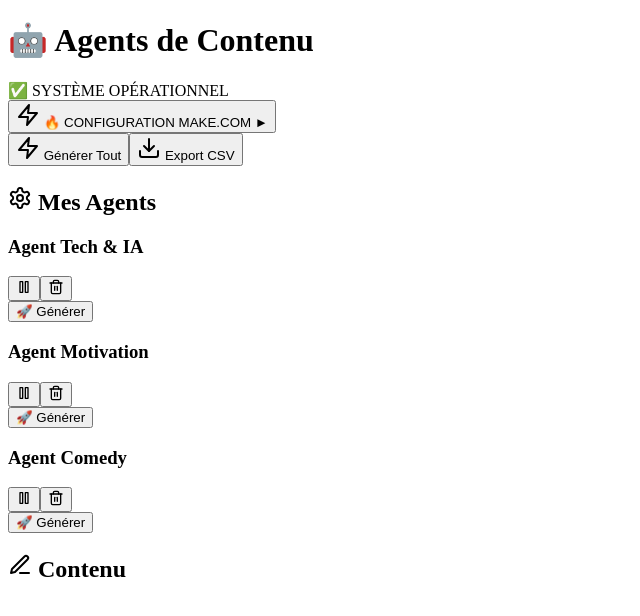
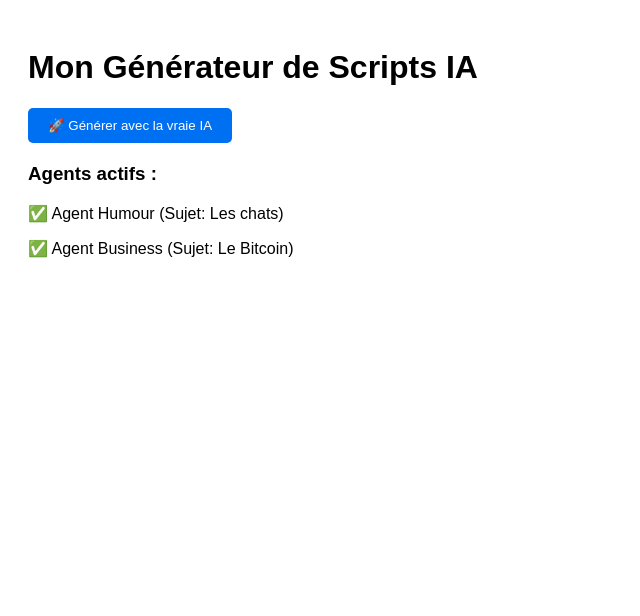
Before and after one commit to MichInnovente/mon-agent-tiktok, a React (Create React App) app: page / in a window 1280 px wide. Shown: the top 616 px of the page, without its empty margins (0-640 px from the left). Built offline with nearby package versions, Linux system fonts and the light colour scheme.

Commit message:
Update App.js

```diff
--- a/src/App.js
+++ b/src/App.js
@@ -1,200 +1,78 @@
 import React, { useState } from 'react';
-import { Play, Pause, Settings, Plus, Trash2, Video, Edit3, Zap, Download, Upload, Copy, CheckCircle, ExternalLink } from 'lucide-react';
 
-export default function SocialContentAgents() {
+function App() {
   const [agents, setAgents] = useState([
-    {
-      id: 1,
-      name: 'Agent Tech & IA',
-      platform: 'tiktok',
-      topics: 'Intelligence artificielle, nouvelles technologies, gadgets innovants',
-      tone: 'informatif',
-      frequency: 'daily',
-      active: true,
-      hashtags: '#IA #Tech #Innovation #TikTokTech'
+    { id: 1, name: 'Agent Humour', topic: 'Les chats' },
+    { id: 2, name: 'Agent Business', topic: 'Le Bitcoin' }
+  ]);
+  const [isGenerating, setIsGenerating] = useState(false);
+  const [webhookUrl, setWebhookUrl] = useState('https://hook.eu1.make.com/khnu3q4f4e7djqx2kj9yqyu9rqsk0lc8');
+
+  const generateWithAI = async () => {
+    setIsGenerating(true);
+
+    // On récupère ta clé cachée dans Vercel
+    const apiKey = process.env.REACT_APP_GROQ_API_KEY;
+
+    for (const agent of agents) {
+      try {
+        // 1. Appel à l'IA (Groq)
+        const response = await fetch("https://api.groq.com/openai/v1/chat/completions", {
+          method: "POST",
+          headers: {
+            "Authorization": `Bearer ${apiKey}`,
+            "Content-Type": "application/json"
           },
-    {
-      id: 2,
-      name: 'Agent Motivation',
-      platform: 'youtube',
-      topics: 'Citations inspirantes, développement personnel, success stories',
-      tone: 'inspirant',
-      frequency: 'daily',
-      active: true,
-      hashtags: '#Motivation #Success #Mindset #Inspiration'
-    },
-    {
-      id: 3,
-      name: 'Agent Comedy',
-      platform: 'tiktok',
-      topics: 'Situations du quotidien, sketches courts, humour relateable',
-      tone: 'humoristique',
-      frequency: 'biweekly',
-      active: true,
-      hashtags: '#Humour #Comedy #Funny #LOL'
-    }
-  ]);
-
-  const [showAddAgent, setShowAddAgent] = useState(false);
-  const [generatedContent, setGeneratedContent] = useState([]);
-  const [isGenerating, setIsGenerating] = useState(false);
-  const [copiedId, setCopiedId] = useState(null);
-  const [showWebhookSetup, setShowWebhookSetup] = useState(false);
- const [webhookUrl, setWebhookUrl] = useState('https://hook.eu1.make.com/khnu3q4f4e7djqx2kj9yqyu9rqsk0lc8');
-  const [webhookSaved, setWebhookSaved] = useState(false);
-
-  const [newAgent, setNewAgent] = useState({
-    name: '',
-    platform: 'tiktok',
-    topics: '',
-    tone: 'informatif',
-    frequency: 'daily',
-    active: true,
-    hashtags: ''
+          body: JSON.stringify({
+            model: "llama3-8b-8192",
+            messages: [
+              { role: "system", content: `Tu es ${agent.name}. Rédige un script TikTok court et viral.` },
+              { role: "user", content: `Sujet : ${agent.topic}` }
+            ]
+          })
         });
 
-  const addAgent = () => {
-    if (newAgent.name && newAgent.topics) {
-      setAgents([...agents, { ...newAgent, id: Date.now() }]);
-      setNewAgent({
-        name: '', platform: 'tiktok', topics: '', tone: 'informatif', frequency: 'daily', active: true, hashtags: ''
-      });
-      setShowAddAgent(false);
-    }
-  };
+        const data = await response.json();
+        const aiScript = data.choices[0].message.content;
 
-  const deleteAgent = (id) => setAgents(agents.filter(a => a.id !== id));
-  const toggleAgent = (id) => setAgents(agents.map(a => a.id === id ? {...a, active: !a.active} : a));
-
-  const sendToWebhook = async (content) => {
-    if (!webhookUrl) return;
-    try {
-      const response = await fetch(webhookUrl, {
+        // 2. Envoi vers Make.com
+        await fetch(webhookUrl, {
           method: 'POST',
           headers: { 'Content-Type': 'application/json' },
-        mode: 'cors',
-        body: JSON.stringify(content)
+          body: JSON.stringify({
+            agentName: agent.name,
+            topic: agent.topic,
+            script: aiScript,
+            date: new Date().toISOString()
+          })
         });
-      if (response.ok) console.log('✅ Envoyé à Make');
+
       } catch (error) {
-      console.error('Erreur webhook:', error);
+        console.error("Erreur avec l'agent " + agent.name, error);
       }
-  };
+    }
 
-  const generateContent = async (agent) => {
-    setIsGenerating(true);
-    // Simulation de génération (car la clé API Anthropic ne doit pas être exposée côté client)
-    setTimeout(() => {
-      const newContent = {
-        id: Date.now(),
-        agentName: agent.name,
-        platform: agent.platform,
-        title: `Nouveau contenu pour ${agent.name}`,
-        script: `🎬 HOOK: Super news sur ${agent.topics} !\n\n📱 CONTENU: Voici pourquoi c'est important...\n\n🎯 CTA: Abonne-toi !`,
-        hashtags: agent.hashtags || '',
-        timestamp: new Date().toLocaleString('fr-FR')
-      };
-      setGeneratedContent(prev => [newContent, ...prev]);
-      if (webhookUrl) sendToWebhook(newContent);
     setIsGenerating(false);
-    }, 1500);
-  };
-
-  const generateAllActive = () => {
-    const activeAgents = agents.filter(a => a.active);
-    activeAgents.forEach((agent, index) => {
-      setTimeout(() => generateContent(agent), index * 2000);
-    });
-  };
-
-  const copyToClipboard = (content) => {
-    const fullText = `${content.title}\n\n${content.script}\n\n${content.hashtags}`;
-    navigator.clipboard.writeText(fullText);
-    setCopiedId(content.id);
-    setTimeout(() => setCopiedId(null), 2000);
-  };
-
-  const exportToCSV = () => {
-    const headers = ['Plateforme', 'Titre', 'Script', 'Hashtags', 'Agent', 'Date'];
-    const rows = generatedContent.map(c => [c.platform, c.title, c.script.replace(/\n/g, ' '), c.hashtags, c.agentName, c.timestamp]);
-    const csv = [headers.join(','), ...rows.map(row => row.map(cell => `"${cell}"`).join(','))].join('\n');
-    const blob = new Blob([csv], { type: 'text/csv' });
-    const url = URL.createObjectURL(blob);
-    const a = document.createElement('a');
-    a.href = url;
-    a.download = `scripts_${Date.now()}.csv`;
-    a.click();
+    alert("Tous les scripts ont été générés par l'IA et envoyés à Make !");
   };
 
   return (
-    <div className="min-h-screen bg-gradient-to-br from-purple-900 via-blue-900 to-indigo-900 p-6">
-      <div className="max-w-7xl mx-auto">
-        <div className="text-center mb-8">
-          <h1 className="text-5xl font-bold text-white mb-3">🤖 Agents de Contenu</h1>
-          <div className="mt-4 inline-block bg-green-500/20 border border-green-400 text-green-200 px-4 py-2 rounded-lg">
-            ✅ SYSTÈME OPÉRATIONNEL
-          </div>
-        </div>
+    <div style={{ padding: '20px', fontFamily: 'sans-serif' }}>
+      <h1>Mon Générateur de Scripts IA</h1>
+      <button
+        onClick={generateWithAI}
+        disabled={isGenerating}
+        style={{ padding: '10px 20px', backgroundColor: '#0070f3', color: 'white', border: 'none', borderRadius: '5px', cursor: 'pointer' }}
+      >
+        {isGenerating ? 'IA en cours de rédaction...' : '🚀 Générer avec la vraie IA'}
+      </button>
 
-        {/* Webhook Setup */}
-        <div className="mb-6 bg-gradient-to-r from-orange-500/20 to-yellow-500/20 rounded-2xl p-6 border-4 border-orange-400 shadow-2xl">
-          <button onClick={() => setShowWebhookSetup(!showWebhookSetup)} className="w-full flex items-center justify-center gap-3 text-white font-bold text-2xl mb-3 bg-orange-500 hover:bg-orange-600 py-4 rounded-xl transition">
-            <Zap className="w-8 h-8" /> 🔥 CONFIGURATION MAKE.COM {showWebhookSetup ? '▼' : '►'}
-          </button>
-          {showWebhookSetup && (
-            <div className="mt-4 bg-white/10 rounded-xl p-6">
-              <input type="text" placeholder="Colle ton URL Make ici..." value={webhookUrl} onChange={(e) => setWebhookUrl(e.target.value)} className="w-full bg-white/20 text-white px-6 py-4 rounded-xl border-2 border-white/30 mb-4" />
-              <button onClick={() => { setWebhookSaved(true); alert('Lien enregistré !'); }} className="w-full bg-green-500 text-white py-4 rounded-xl font-bold">💾 SAUVEGARDER</button>
-            </div>
-          )}
-        </div>
-
-        <div className="flex gap-4 mb-8 justify-center">
-          <button onClick={generateAllActive} disabled={isGenerating} className="bg-pink-500 text-white px-8 py-4 rounded-xl font-bold flex items-center gap-2 transform hover:scale-105 transition">
-            <Zap className="w-6 h-6" /> {isGenerating ? 'Génération...' : 'Générer Tout'}
-          </button>
-          <button onClick={exportToCSV} className="bg-teal-500 text-white px-8 py-4 rounded-xl font-bold flex items-center gap-2 transform hover:scale-105 transition">
-            <Download className="w-6 h-6" /> Export CSV
-          </button>
-        </div>
-
-        <div className="grid grid-cols-1 lg:grid-cols-2 gap-6">
-          {/* Panel Agents */}
-          <div className="bg-white/10 backdrop-blur-lg rounded-2xl p-6 border border-white/20">
-            <h2 className="text-2xl font-bold text-white mb-6 flex items-center gap-2"><Settings className="w-6 h-6" /> Mes Agents</h2>
-            <div className="space-y-4">
-              {agents.map(agent => (
-                <div key={agent.id} className="bg-white/5 rounded-xl p-4 border border-white/10">
-                  <div className="flex justify-between mb-2">
-                    <h3 className="text-white font-bold">{agent.name}</h3>
-                    <div className="flex gap-2">
-                       <button onClick={() => toggleAgent(agent.id)} className="p-1 bg-white/10 rounded text-white">{agent.active ? <Pause size={16}/> : <Play size={16}/>}</button>
-                       <button onClick={() => deleteAgent(agent.id)} className="p-1 bg-red-500/20 text-red-200 rounded"><Trash2 size={16}/></button>
-                    </div>
-                  </div>
-                  <button onClick={() => generateContent(agent)} disabled={isGenerating || !agent.active} className="w-full bg-purple-500 text-white py-2 rounded-lg mt-2">🚀 Générer</button>
-                </div>
-              ))}
-            </div>
-          </div>
-
-          {/* Panel Contenu */}
-          <div className="bg-white/10 backdrop-blur-lg rounded-2xl p-6 border border-white/20">
-            <h2 className="text-2xl font-bold text-white mb-6 flex items-center gap-2"><Edit3 className="w-6 h-6" /> Contenu</h2>
-            <div className="space-y-4">
-              {generatedContent.map(content => (
-                <div key={content.id} className="bg-black/20 rounded-xl p-4 border border-white/10">
-                  <h4 className="text-white font-bold mb-2">{content.title}</h4>
-                  <pre className="text-xs text-purple-200 whitespace-pre-wrap mb-3">{content.script}</pre>
-                  <button onClick={() => copyToClipboard(content)} className="w-full bg-blue-500/40 text-white py-2 rounded-lg flex items-center justify-center gap-2">
-                    {copiedId === content.id ? <CheckCircle size={16}/> : <Copy size={16}/>} Copier
-                  </button>
-                </div>
-              ))}
-            </div>
-          </div>
-        </div>
+      <div style={{ marginTop: '20px' }}>
+        <h3>Agents actifs :</h3>
+        {agents.map(a => <p key={a.id}>✅ {a.name} (Sujet: {a.topic})</p>)}
       </div>
     </div>
   );
 }
+
+export default App;
```
Lines whose indentation alone changed are shown as unchanged.
